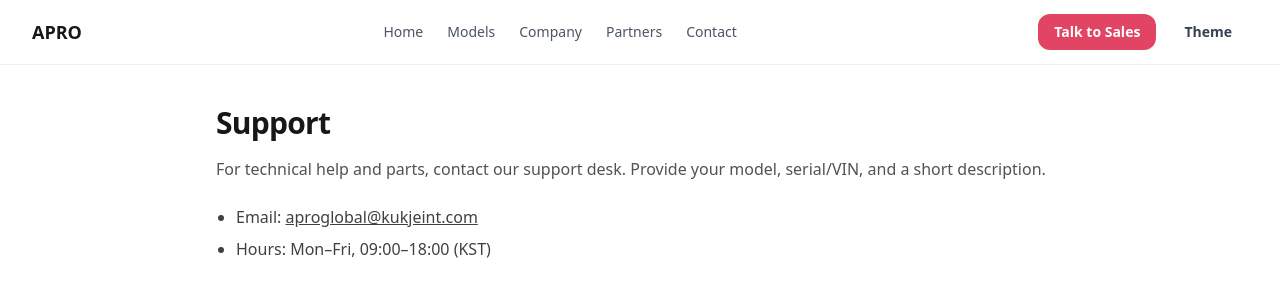
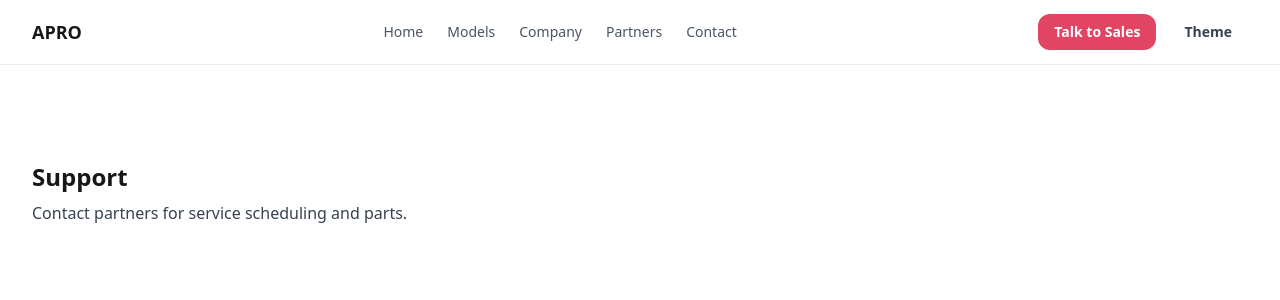
Before and after one commit to Aproglobal/apro-global-site, a React (Vite) app: page /support in a window 1280 px wide. Shown: the top 300 px of the page. Built offline with nearby package versions, Linux system fonts and the light colour scheme.

Commit message:
Update Support.tsx

```diff
--- a/src/pages/support/Support.tsx
+++ b/src/pages/support/Support.tsx
@@ -1,15 +1,11 @@
-// src/pages/support/Support.tsx
+import { SeoHead } from "../../utils/SeoHead";
+
 export default function Support() {
   return (
-    <main className="mx-auto max-w-4xl px-4 md:px-6 py-10">
-      <h1 className="text-3xl font-extrabold tracking-tight mb-4">Support</h1>
-      <p className="text-neutral-600 dark:text-neutral-300">
-        For technical help and parts, contact our support desk. Provide your model, serial/VIN, and a short description.
-      </p>
-      <ul className="mt-6 list-disc pl-5 space-y-2 text-neutral-700 dark:text-neutral-200">
-        <li>Email: <a className="underline" href="mailto:aproglobal@kukjeint.com">aproglobal@kukjeint.com</a></li>
-        <li>Hours: Mon–Fri, 09:00–18:00 (KST)</li>
-      </ul>
+    <main className="container-xl section-pad">
+      <SeoHead title="Support — APRO" description="Basic support information." />
+      <h1 className="text-2xl font-extrabold">Support</h1>
+      <p className="mt-2 text-gray-700 dark:text-gray-300">Contact partners for service scheduling and parts.</p>
     </main>
   );
 }
```
